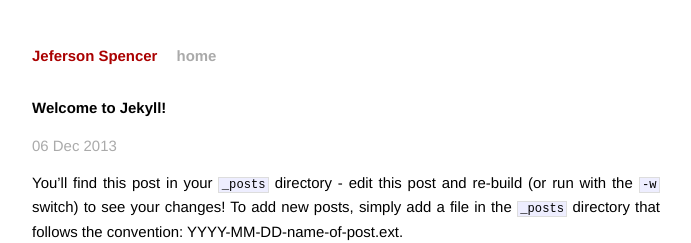
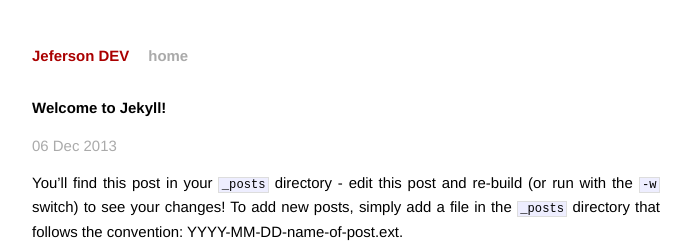
Before and after one commit to jefersonchaves/jefersonchaves.github.io, a Jekyll site: the page built from _posts/2013-12-06-welcome-to-jekyll.markdown, in a window 1280 px wide. Shown: the top 243 px of the page, without its empty margins (294-985 px from the left). Built offline with Jekyll 4.4.1, drawn with Linux system fonts in a browser that asks for light colours; Markdown is read by kramdown in place of the engine named in the settings.

Commit message:
Splitting head part from default into another file

```diff
--- a/_config.yml
+++ b/_config.yml
@@ -1,9 +1,9 @@
 #
 # Blog Settings
 #
-name: Jeferson Spencer
-title: Developer blog with info useful info about .NET and Force.com
-author: Jeferson Spencer
+name: Jeferson DEV
+title: Developer blog with some useful info about .NET and Force.com
+author: Jéferson Spencer
 url: http://jefersonspencer.github.io
 
 #
--- /dev/null
+++ b/_includes/head.html
@@ -0,0 +1,14 @@
+    <head>
+        <meta charset="utf-8">
+        <meta http-equiv="X-UA-Compatible" content="IE=edge,chrome=1">
+        <title>{% if page.title %}{{ page.title }} - {% endif %}{{ site.title }}</title>
+        <meta name="author" content="{{ site.author }}">
+        <meta name="viewport" content="width=device-width">
+
+        <!-- syntax highlighting CSS -->
+        <link rel="stylesheet" href="/css/syntax.css">
+
+        <!-- Custom CSS -->
+        <link rel="stylesheet" href="/css/main.css">
+
+    </head>
--- a/_layouts/default.html
+++ b/_layouts/default.html
@@ -1,18 +1,8 @@
 <!DOCTYPE html>
 <html>
-    <head>
-        <meta charset="utf-8">
-        <meta http-equiv="X-UA-Compatible" content="IE=edge,chrome=1">
-        <title>{% if page.title %}{{ page.title }} - {% endif %}{{ site.title }}</title>
-        <meta name="viewport" content="width=device-width">
 
-        <!-- syntax highlighting CSS -->
-        <link rel="stylesheet" href="/css/syntax.css">
+{% include head.html %}
 
-        <!-- Custom CSS -->
-        <link rel="stylesheet" href="/css/main.css">
-
-    </head>
     <body>
 
         <div class="site">
```
